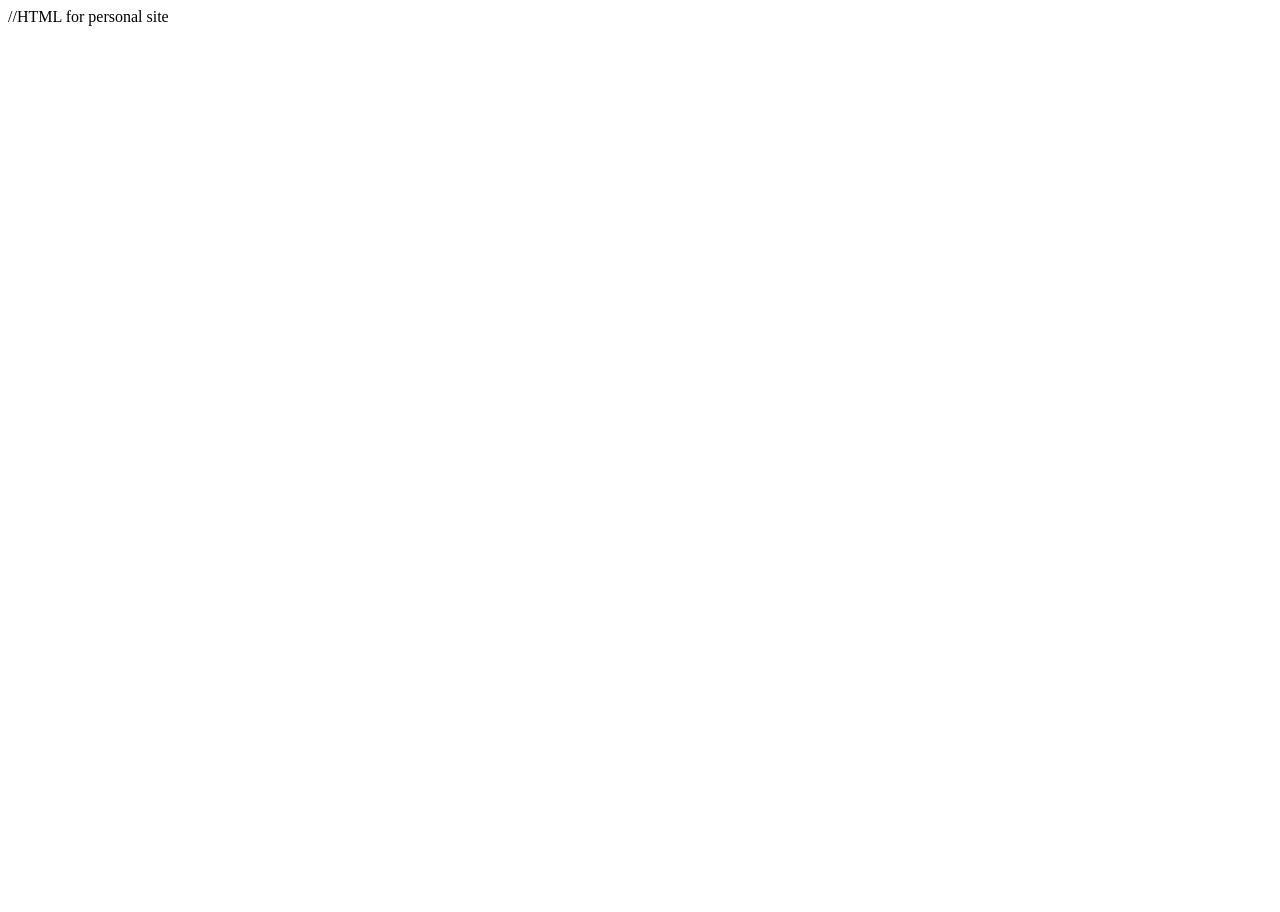
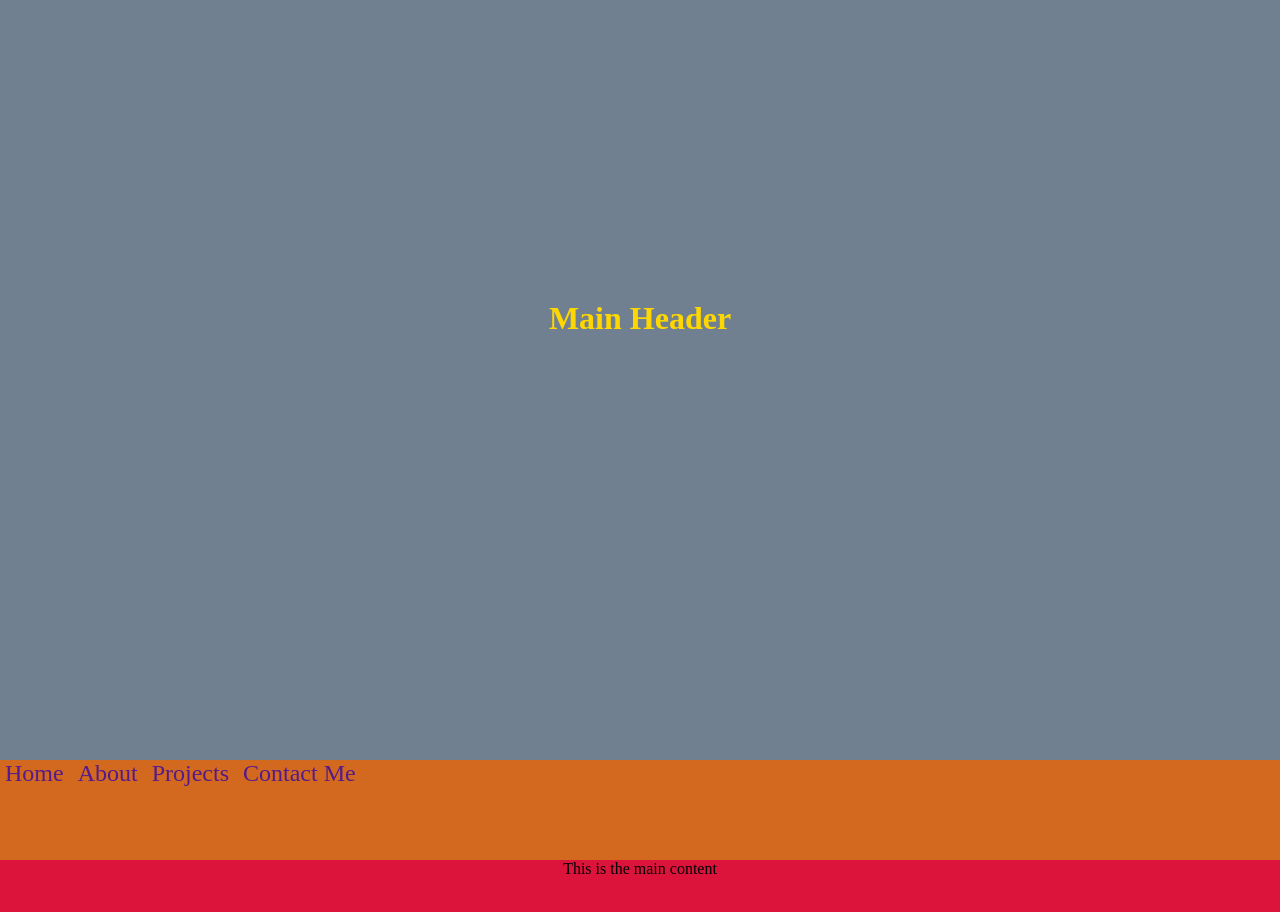
Before and after one commit to KCBrownJay/personal-site, a plain HTML site: page index.html in a window 1280 px wide. Shown: the top 912 px of the page. Before the commit the page ends 800 px from the top, so only its background shows below. Drawn offline with Linux system fonts and the light colour scheme.

Commit message:
Adding html and css files

```diff
--- /dev/null
+++ b/Resources/styles.css
@@ -0,0 +1,40 @@
+body {
+    margin: 0;
+    padding: 0;
+}
+
+header h1 {
+    text-align: center;
+    margin: 0;
+    position: relative;
+    top: 300px;
+    color: gold;
+}
+
+nav {
+    height: 100px;
+    width: 100%;
+    background: chocolate;
+}
+
+nav a {
+    text-decoration: none;
+    font-size: 24px;
+    padding: 5px;
+}
+
+.header-wrap {
+    height: 760px;
+    width: 100%;
+    background: slategrey;
+}
+
+.content-wrapper {
+    background: crimson;
+    height: 1000px;
+}
+
+.content-wrapper main p {
+    text-align: center;
+    margin: 0;
+}
--- a/index.html
+++ b/index.html
@@ -1 +1,27 @@
-//HTML for personal site
+<!DOCTYPE html>
+<html lang="en">
+<head>
+    <meta charset="UTF-8">
+    <title>Josh Brown</title>
+    <link rel="stylesheet" href="Resources/styles.css">
+</head>
+<body>
+    <div class="header-wrap">
+        <header><h1>Main Header</h1></header>
+    </div>
+
+    <nav>
+        <a href="">Home</a>
+        <a href="">About</a>
+        <a href="">Projects</a>
+        <a href="">Contact Me</a>
+    </nav>
+
+    <div class="content-wrapper">
+        <main>
+            <p>This is the main content</p>
+        </main>
+    </div>
+
+</body>
+</html>
```
